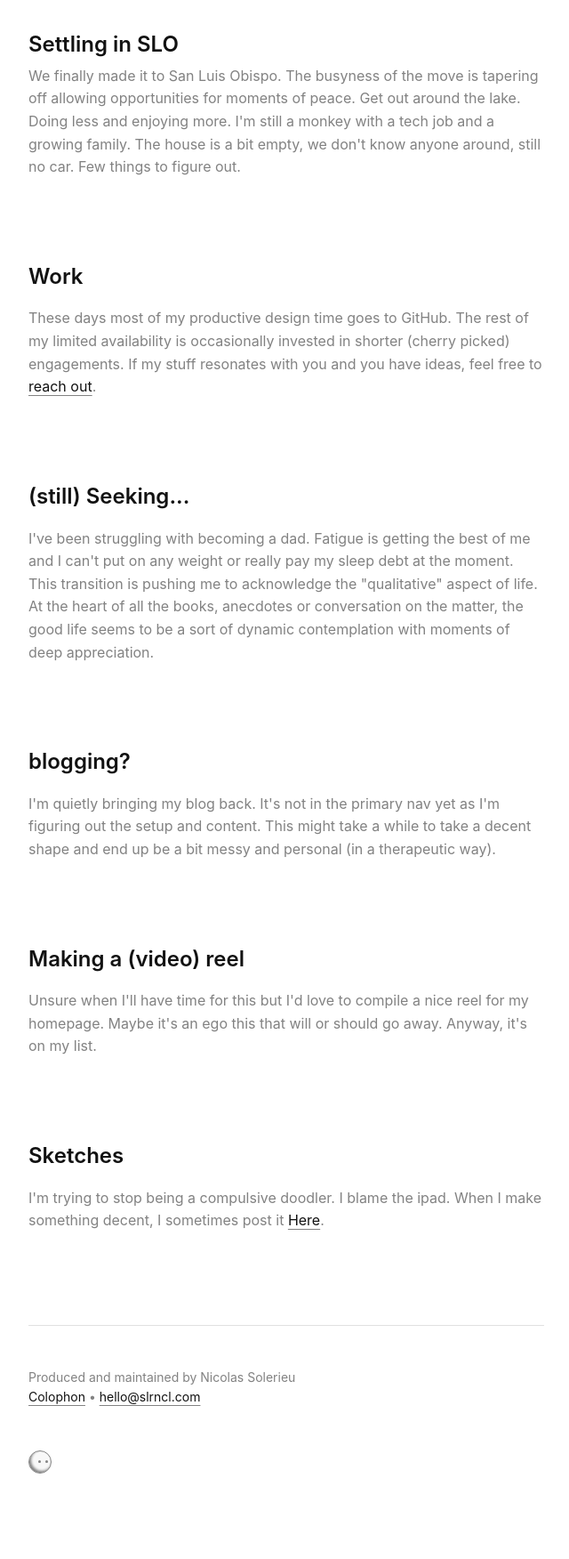
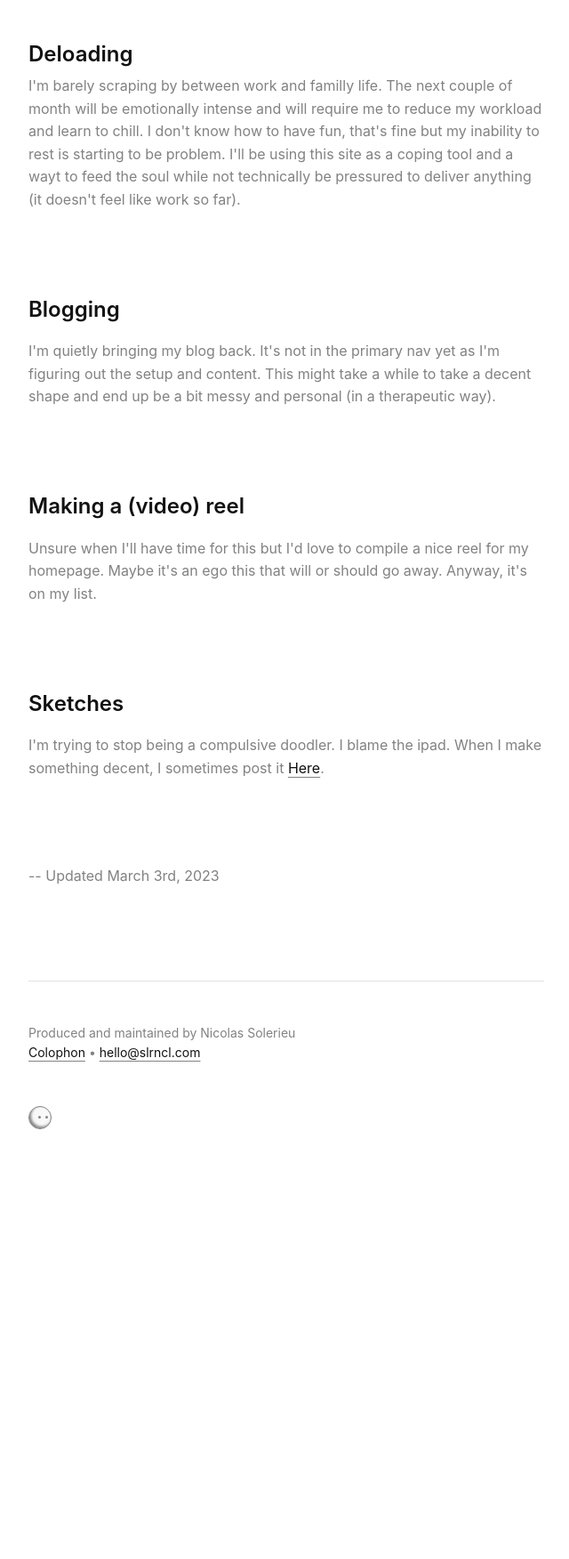
Before and after one commit to nsolerieu/slrncl.com, a PHP site: page /now.php in a window 1280 px wide. Shown: the part 721-2473 px from the top of the page at 89% size, without its empty margins (318-958 px from the left). After the commit the page ends 1990 px from the top, so only its background shows below. Run offline with PHP 8.4, Linux system fonts and the light colour scheme; data that the repository does not hold is empty; some libraries are stand-ins or nearby versions.

Commit message:
Copy + spacing + now page edits

```diff
--- a/www/assets/js/main.js
+++ b/www/assets/js/main.js
@@ -29,7 +29,7 @@ $(document).ajaxStop(function(){
     }
 
     if (document.body.classList.contains('page-notes')) {
-      var noteCount = $('.note-card').length;
+      var noteCount = $('.one-note').length;
       $('.notes-counter').html(noteCount);
     }
 
@@ -184,7 +184,7 @@ $(document).ready(function() {
       $.each( data.notes, function( i, note ) {
 
         $('.notes-feed').append(
-          '<a class="col-100" >' +
+          '<a class="one-note col-100" >' +
             '<div class="box large grey no-border medium-margin-bottom">' +
               '<p class="text-small text-color-secondary large-margin-bottom line-height-100">' + data.notes[i].date + '</p>' +
               '<p class="text-large text-color-primary medium-margin-bottom">' + data.notes[i].quote + '</p>' +
--- a/www/bikes.php
+++ b/www/bikes.php
@@ -7,7 +7,7 @@
     <div class="container">
       <div class="row">
         <div class="col-100">
-          <h1  class="text-color-primary line-height-100">Bikes <span class="label regular secondary bikes-counter" style="vertical-align: 20%;"></span></h1>
+          <h1  class="text-color-primary line-height-100"><span class="bikes-counter"></span> bikes <span class="text-color-secondary">(only)</span></h1>
           <p class="text-regular text-color-secondary">
             I love bikes, I think they are one of the greatest human inventions. They get me out of my head and the house. Also, I don’t have a car. Here are mine (current, past and dreams) and their stories.
           </p>
--- a/www/blog.php
+++ b/www/blog.php
@@ -66,7 +66,7 @@ include "header.php";
     <div class="container">
       <div class="row">
         <div class="col-100">
-        	<h1>Blog</h1>
+        	<h1>Many words</h1>
         </div>
       </div>
     </div>
--- a/www/index.php
+++ b/www/index.php
@@ -19,7 +19,7 @@
     </div>
   </section>
 
-  <section id="about" class="padded-section">
+  <section id="about" class="large-padding-bottom">
     <div class="container">
       <div class="row">
         <div class="col-100">
--- a/www/notes.php
+++ b/www/notes.php
@@ -7,7 +7,7 @@
     <div class="container">
       <div class="row">
         <div class="col-100">
-          <h1  class="text-color-primary line-height-100">Carnet de notes <span class="label regular secondary notes-counter" style="vertical-align: 20%;"></span></h1>
+          <h1  class="text-color-primary line-height-100"><span class="notes-counter"></span> notes </h1>
         </div>
       </div>
     </div>
--- a/www/now.php
+++ b/www/now.php
@@ -7,10 +7,7 @@
     <div class="container">
       <div class="row">
         <div class="col-100">
-          <h1  class="text-color-primary no-margin">Now</h1>
-          <p class="text-small text-color-secondary small-margin-top line-height-100">
-            Updated October 22nd, 2023
-          </p>
+          <h1  class="text-color-primary">Hey...</h1>
           <img src="assets/img/drawing-slrncl.jpg" class="fluid-img medium-margin-top" alt="portrait of a tall, lanky man sitting cross legged from the back">
         </div>
       </div>
@@ -21,19 +18,11 @@
     <div class="container">
       <div class="row">
         <div class="col-100">
-          <h2 class="text-color-primary no-margin">Settling in SLO</h2>
+          <h2 class="text-color-primary no-margin">Deloading</h2>
           <p class="small-margin-top text-regular text-color-secondary">
-            We finally made it to San Luis Obispo. The busyness of the move is tapering off allowing opportunities for moments of peace. Get out around the lake. Doing less and enjoying more. I'm still a monkey with a tech job and a growing family. The house is a bit empty, we don't know anyone around, still no car. Few things to figure out.
+            I'm barely scraping by between work and familly life. The next couple of month will be emotionally intense and will require me to reduce my workload and learn to chill. I don't know how to have fun, that's fine but my inability to rest is starting to be problem. I'll be using this site as a coping tool and a wayt to feed the soul while not technically be pressured to deliver anything (it doesn't feel like work so far).
           </p>
-          <h2 class="text-color-primary large-margin-top">Work</h2>
-          <p class="small-margin-top text-regular text-color-secondary">
-            These days most of my productive design time goes to GitHub. The rest of my limited availability is occasionally invested in shorter (cherry picked) engagements. If my stuff resonates with you and you have ideas, feel free to <a href="index#links">reach out</a>.
-          </p>
-          <h2 class="text-color-primary large-margin-top">(still) Seeking...</h2>
-          <p class="small-margin-top text-regular text-color-secondary">
-            I've been struggling with becoming a dad. Fatigue is getting the best of me and I can't put on any weight or really pay my sleep debt at the moment. This transition is pushing me to acknowledge the "qualitative" aspect of life. At the heart of all the books, anecdotes or conversation on the matter, the good life seems to be a sort of dynamic contemplation with moments of deep appreciation.
-          </p>
-          <h2 class="text-color-primary large-margin-top">blogging?</h2>
+          <h2 class="text-color-primary large-margin-top">Blogging</h2>
           <p class="small-margin-top text-regular text-color-secondary">
             I'm quietly bringing my blog back. It's not in the primary nav yet as I'm figuring out the setup and content. This might take a while to take a decent shape and end up be a bit messy and personal (in a therapeutic way).
           </p>
@@ -45,6 +34,9 @@
           <p class="small-margin-top text-regular text-color-secondary">
             I'm trying to stop being a compulsive doodler. I blame the ipad. When I make something decent, I sometimes post it <a href="https://folio.procreate.com/slrncl">Here</a>.
           </p>
+          <p class="text-regular text-color-secondary large-margin-top">
+            -- Updated March 3rd, 2023
+          </p>
         </div>
       </div>
     </div>
--- a/www/work.php
+++ b/www/work.php
@@ -7,7 +7,7 @@
     <div class="container">
       <div class="row">
         <div class="col-100">
-          <h1  class="text-color-primary">Projects <sup class="text-small text-color-secondary">2016-<?php echo date("y"); ?></h1>
+          <h1  class="text-color-primary">Selected projects <br><span class="text-color-secondary">2016-<?php echo date("y"); ?></span></h1>
           <p class="text-regular text-color-secondary">
             I'm currently doing some web design stuff at <a href="https://github.com/nsolerieu">GitHub</a>. Before that I was at <a href="https://www.opendoor.com/">Opendoor</a> and aside of my main gig I've been working with early stage startup and friends.
           </p>
```
